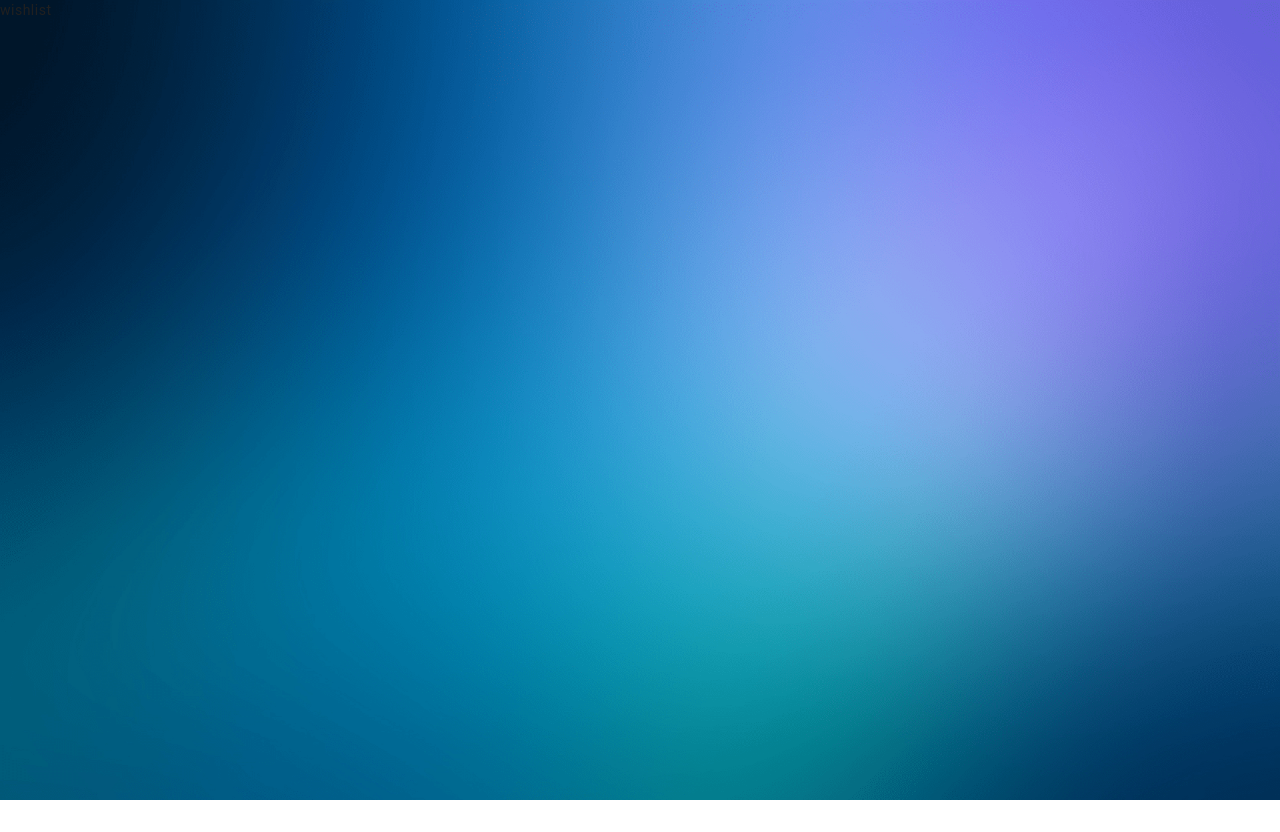
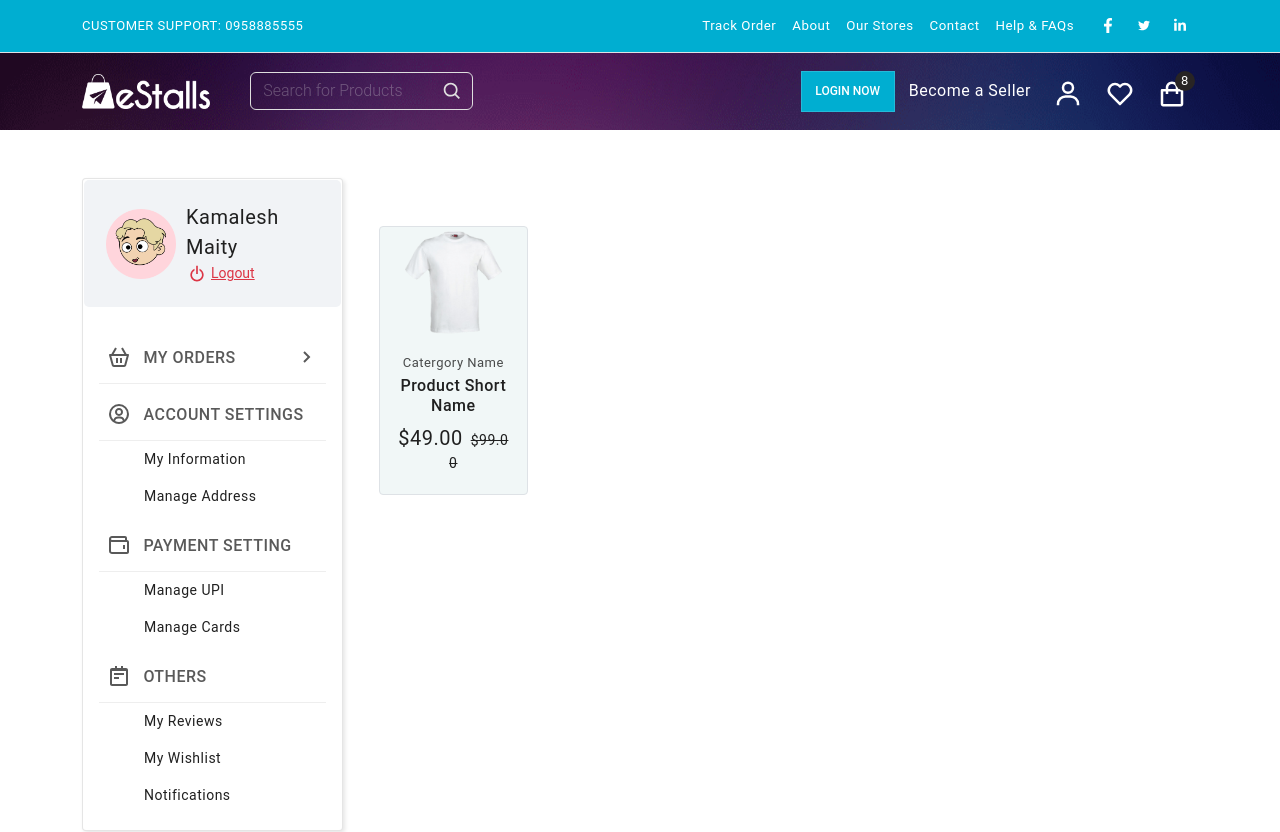
Before and after one commit to kamalesh777/e-stalls-client, a Next.js app: page /profile/others/wishlist in a window 1280 px wide. Shown: the top 832 px of the page. Before the commit the page ends 800 px from the top, so only its background shows below. Built offline with nearby package versions, Linux system fonts and the light colour scheme.

Commit message:
have to fix wishlist design

```diff
--- a/pages/_app.tsx
+++ b/pages/_app.tsx
@@ -9,7 +9,7 @@ import type { AppProps } from 'next/app'
 
 export default function App({ Component, pageProps }: AppProps): JSX.Element {
   useEffect(() => {
-    document.querySelector('body').classList.add('bg-theme', 'bg-theme1')
+    document.querySelector('body').classList.add('bg-theme', 'bg-theme4')
     // import bootstrap.bundle.min.js on initial render
     import('bootstrap/dist/js/bootstrap.bundle.min.js')
   }, [])
--- a/pages/profile/others/wishlist.tsx
+++ b/pages/profile/others/wishlist.tsx
@@ -1,8 +1,13 @@
 import React from 'react'
+import NormalLayout from '@/layout/NormalLayout'
+import Profile from '@/view/Profile'
 
-const wishlist = () => {
+const wishlist = (): JSX.Element => {
+  console.log('hello')
   return (
-    <div>wishlist</div>
+    <NormalLayout>
+      <Profile />
+    </NormalLayout>
   )
 }
 
--- a/src/components/Profile/AccountSetting/ManageAddress.tsx
+++ b/src/components/Profile/AccountSetting/ManageAddress.tsx
@@ -30,8 +30,7 @@ const ManageAddress = (): JSX.Element => {
     </Dropdown>
   )
   return (
-    <div className="card">
-      <div className="card-body">
+    <div className="content-wrapper">
       <div className="card-extra-header">
         <h5>Manage Address</h5>
         <button className="btn btn-light">
@@ -61,7 +60,6 @@ const ManageAddress = (): JSX.Element => {
         ))}
       </Row>
     </div>
-    </div>
   )
 }
 
--- a/src/components/WishList/WishList.tsx
+++ b/src/components/WishList/WishList.tsx
@@ -1,5 +1,5 @@
 import React from 'react'
-import { BiCartAdd, BiZoomIn } from 'react-icons/bi'
+import { BiCartAdd, BiTrash } from 'react-icons/bi'
 
 const WishList = (): JSX.Element => (
   <section className="extra-padding wishlist">
@@ -26,7 +26,7 @@ const WishList = (): JSX.Element => (
                         Add to Cart
                       </a>
                       <a href="#" className="btn btn-light btn-ecomm">
-                        <BiZoomIn className="zoom-in" />
+                        <BiTrash className="zoom-in" />
                         Remove Item
                       </a>
                     </div>
--- a/src/view/Profile.tsx
+++ b/src/view/Profile.tsx
@@ -6,6 +6,7 @@ import { BiBasket, BiChevronRight, BiNotepad, BiPowerOff, BiUserCircle, BiWallet
 import ManageAddress from '@/components/Profile/AccountSetting/ManageAddress'
 import PersonalInfo from '@/components/Profile/AccountSetting/PersonalInfo'
 import Orders from '@/components/Profile/Orders'
+import WishList from '@/components/WishList/WishList'
 
 const Profile = (): JSX.Element => {
   const router = useRouter()
@@ -76,6 +77,8 @@ const Profile = (): JSX.Element => {
         return <ManageAddress />
       case 'orders':
         return <Orders />
+      case 'wishlist':
+        return <WishList />
       default:
         return <PersonalInfo />
     }
```
Lines whose indentation alone changed are shown as unchanged.
